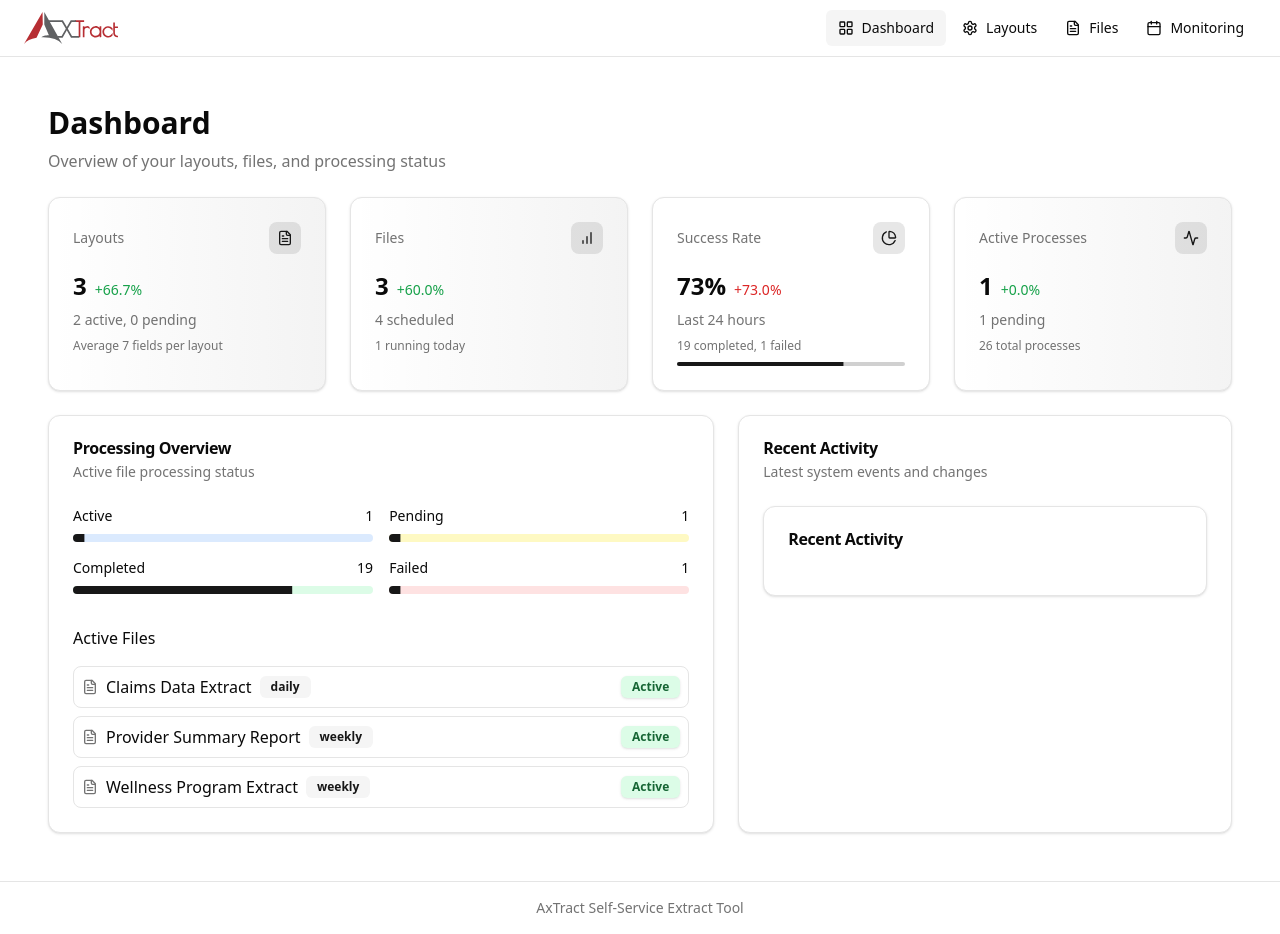
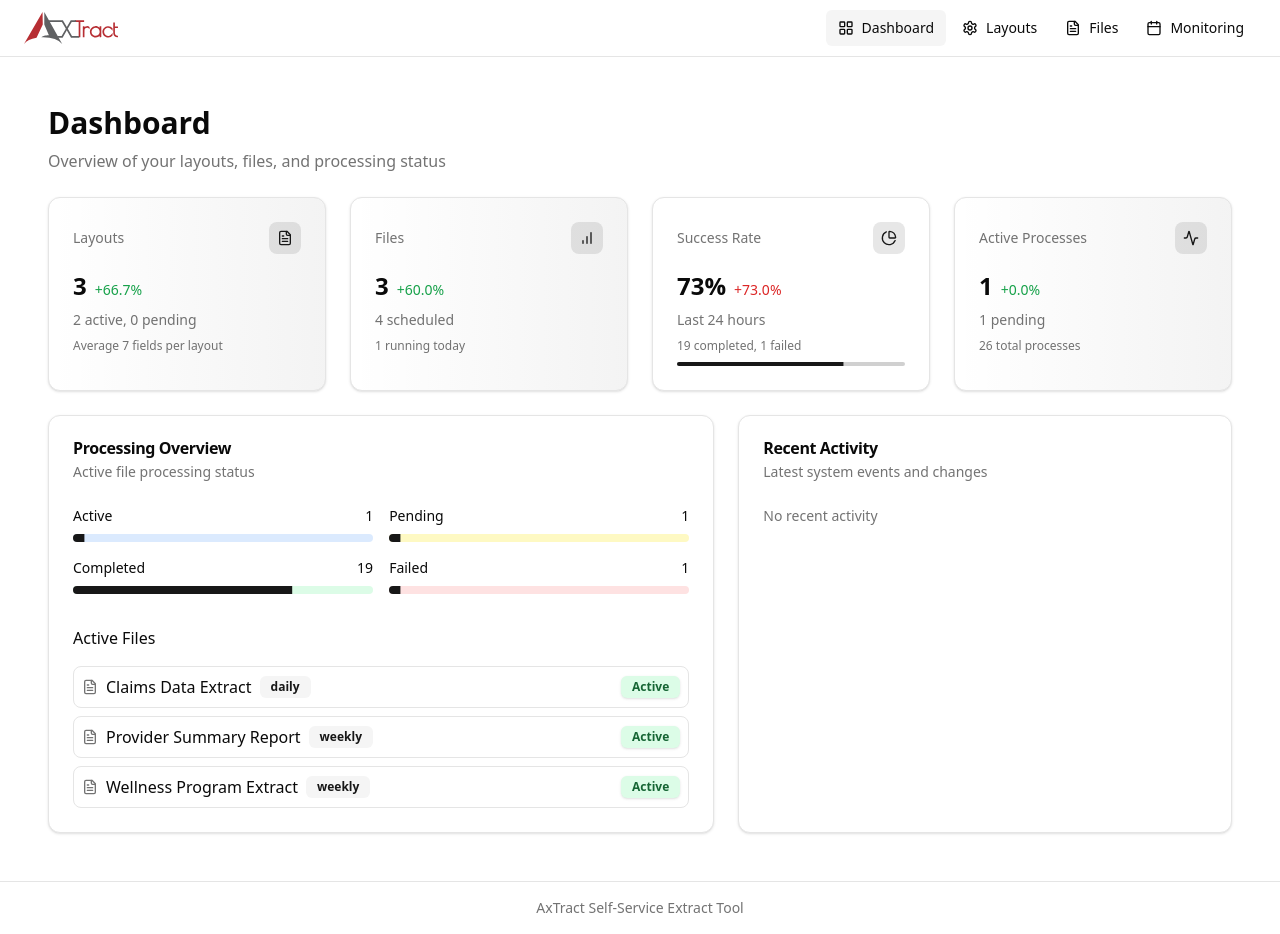
Before and after one commit to accionlabs/axtract-ui, a React (Vite) app: page / in a window 1280 px wide. Built offline with nearby package versions, Linux system fonts and the light colour scheme.

Commit message:
removed duplicate headings

```diff
--- a/src/features/dashboard/Dashboard.tsx
+++ b/src/features/dashboard/Dashboard.tsx
@@ -271,7 +271,7 @@ export default function Dashboard() {
             <CardDescription>Latest system events and changes</CardDescription>
           </CardHeader>
           <CardContent>
-            <RecentActivity activities={activities.slice(0, 10)} />
+            <RecentActivity activities={activities.slice(0, 10)} showHeader={false}/>
           </CardContent>
         </Card>
       </div>
--- a/src/features/dashboard/components/RecentActivity.tsx
+++ b/src/features/dashboard/components/RecentActivity.tsx
@@ -1,25 +1,29 @@
 // src/features/dashboard/components/RecentActivity.tsx
+
 import { Activity } from '../types';
-import { Card, CardContent, CardHeader, CardTitle } from '@/components/ui/card';
 import ActivityItem from './ActivityItem';
 
 interface RecentActivityProps {
   activities: Activity[];
+  showHeader?: boolean; // Add this prop
 }
 
-const RecentActivity: React.FC<RecentActivityProps> = ({ activities }) => (
-  <Card>
-    <CardHeader>
-      <CardTitle>Recent Activity</CardTitle>
-    </CardHeader>
-    <CardContent>
-      <div className="space-y-4">
-        {activities.map((activity) => (
+const RecentActivity: React.FC<RecentActivityProps> = ({
+  activities,
+  showHeader = true // Default to true for backwards compatibility
+}) => (
+  <div className="space-y-4">
+    {showHeader && <h2 className="text-xl font-semibold">Recent Activity</h2>}
+    <div className="space-y-4">
+      {activities.length === 0 ? (
+        <p className="text-muted-foreground text-sm">No recent activity</p>
+      ) : (
+        activities.map((activity) => (
           <ActivityItem key={activity.id} activity={activity} />
-        ))}
-      </div>
-    </CardContent>
-  </Card>
+        ))
+      )}
+    </div>
+  </div>
 );
 
 export default RecentActivity;
```
Also changed, not shown: 1 other file (tests, documents, lock files or other folders).
